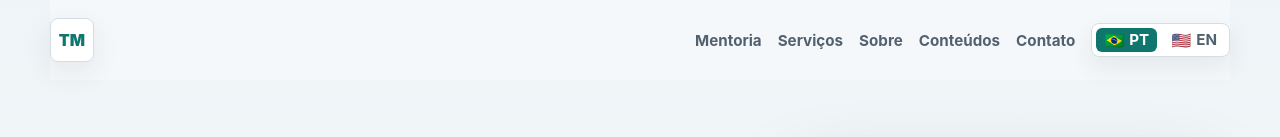
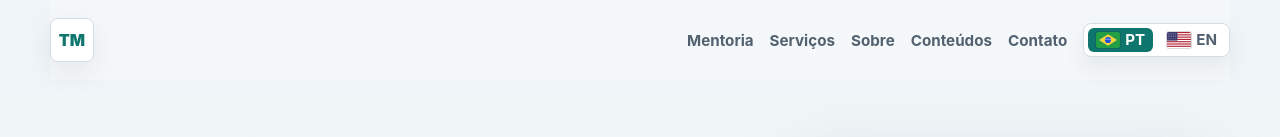
Before and after one commit to meneguimhp/site-tiago-meneguim, a React (Vite) app: page / in a window 1280 px wide. Shown: the top 137 px of the page. Built offline with nearby package versions, Linux system fonts and the light colour scheme.

Commit message:
Use inline SVG flags and robust English route

```diff
--- a/src/App.tsx
+++ b/src/App.tsx
@@ -10,7 +10,9 @@ import { Projects } from './sections/Projects';
 import { Services } from './sections/Services';
 
 export default function App() {
-  const isEnglish = window.location.pathname.startsWith('/en');
+  const params = new URLSearchParams(window.location.search);
+  const isEnglish =
+    window.location.pathname.startsWith('/en') || params.get('lang') === 'en';
   const lang = isEnglish ? 'en' : 'pt';
 
   return (
--- a/src/components/Header.tsx
+++ b/src/components/Header.tsx
@@ -18,6 +18,40 @@ const labels = {
     contact: 'Contact',
   },
 };
+
+function BrazilFlag() {
+  return (
+    <svg className="flag-icon" viewBox="0 0 24 16" aria-hidden="true">
+      <rect width="24" height="16" rx="2" fill="#229E45" />
+      <path d="M12 2.2 21 8l-9 5.8L3 8z" fill="#F8D43A" />
+      <circle cx="12" cy="8" r="3.1" fill="#1D4ED8" />
+      <path d="M8.9 7.3c2.1-.5 4.2-.3 6.2.7" fill="none" stroke="#fff" strokeWidth=".55" />
+    </svg>
+  );
+}
+
+function UnitedStatesFlag() {
+  return (
+    <svg className="flag-icon" viewBox="0 0 24 16" aria-hidden="true">
+      <rect width="24" height="16" rx="2" fill="#fff" />
+      {Array.from({ length: 7 }).map((_, index) => (
+        <rect key={index} y={index * 2.285} width="24" height="1.14" fill="#B22234" />
+      ))}
+      <rect width="10.4" height="8.6" fill="#3C3B6E" />
+      {Array.from({ length: 4 }).map((_, row) =>
+        Array.from({ length: 5 }).map((__, col) => (
+          <circle
+            key={`${row}-${col}`}
+            cx={1.2 + col * 1.8}
+            cy={1.2 + row * 1.7}
+            r=".28"
+            fill="#fff"
+          />
+        )),
+      )}
+    </svg>
+  );
+}
 
 export function Header({ lang }: HeaderProps) {
   const text = labels[lang];
@@ -42,15 +76,11 @@ export function Header({ lang }: HeaderProps) {
         ))}
         <div className="language-switch" aria-label="Selecionar idioma">
           <a className={lang === 'pt' ? 'is-active' : ''} href="/">
-            <span className="flag-emoji" aria-hidden="true">
-              {'\uD83C\uDDE7\uD83C\uDDF7'}
-            </span>
+            <BrazilFlag />
             PT
           </a>
-          <a className={lang === 'en' ? 'is-active' : ''} href="/en">
-            <span className="flag-emoji" aria-hidden="true">
-              {'\uD83C\uDDFA\uD83C\uDDF8'}
-            </span>
+          <a className={lang === 'en' ? 'is-active' : ''} href="/en?lang=en">
+            <UnitedStatesFlag />
             EN
           </a>
         </div>
--- a/src/styles.css
+++ b/src/styles.css
@@ -200,11 +200,13 @@ p {
   color: #ffffff;
 }
 
-.flag-emoji {
-  display: inline-flex;
-  align-items: center;
-  font-size: 1rem;
-  line-height: 1;
+.flag-icon {
+  display: block;
+  width: 24px;
+  height: 16px;
+  flex: 0 0 auto;
+  border-radius: 2px;
+  box-shadow: 0 0 0 1px rgba(16, 33, 47, 0.16);
 }
 
 .hero__proof {
```
